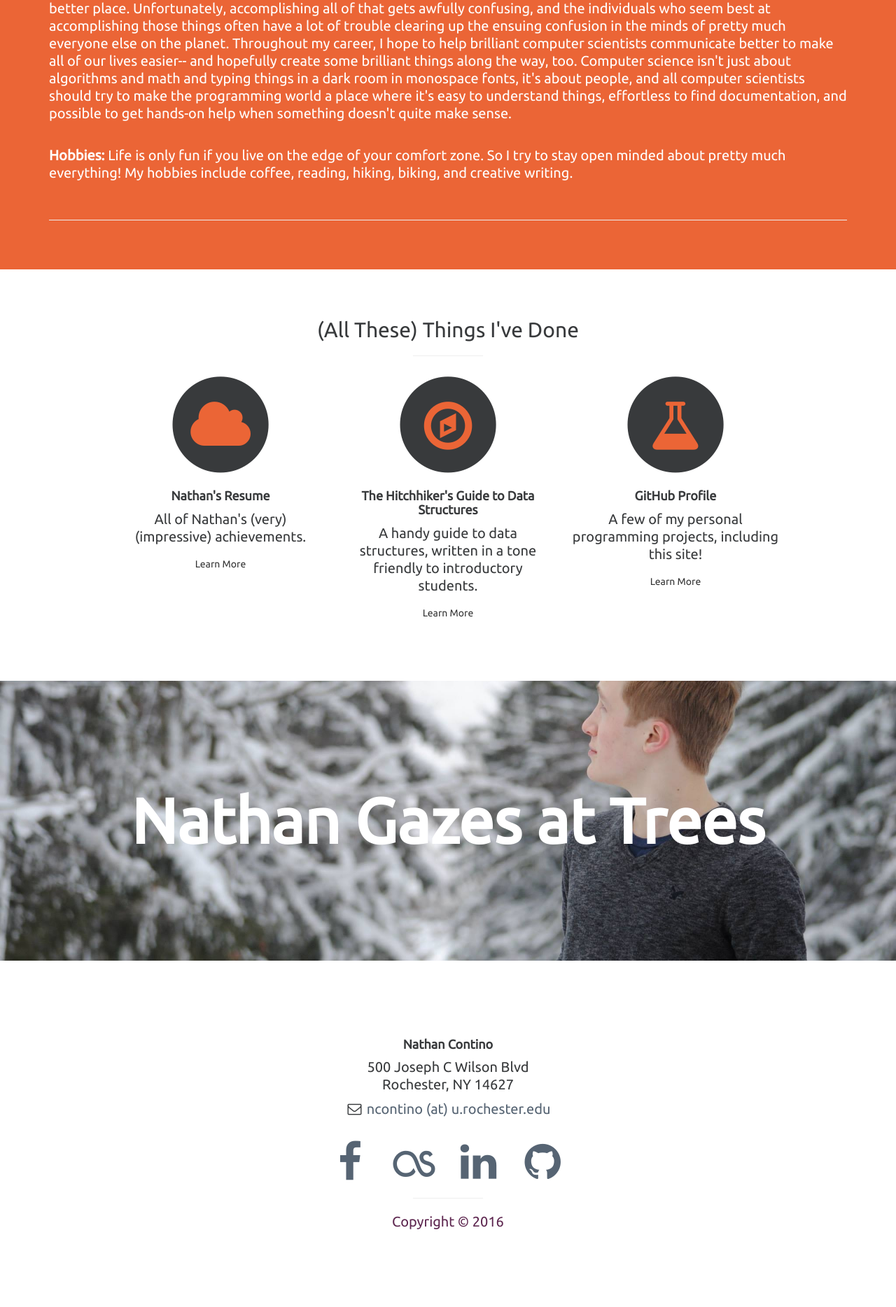
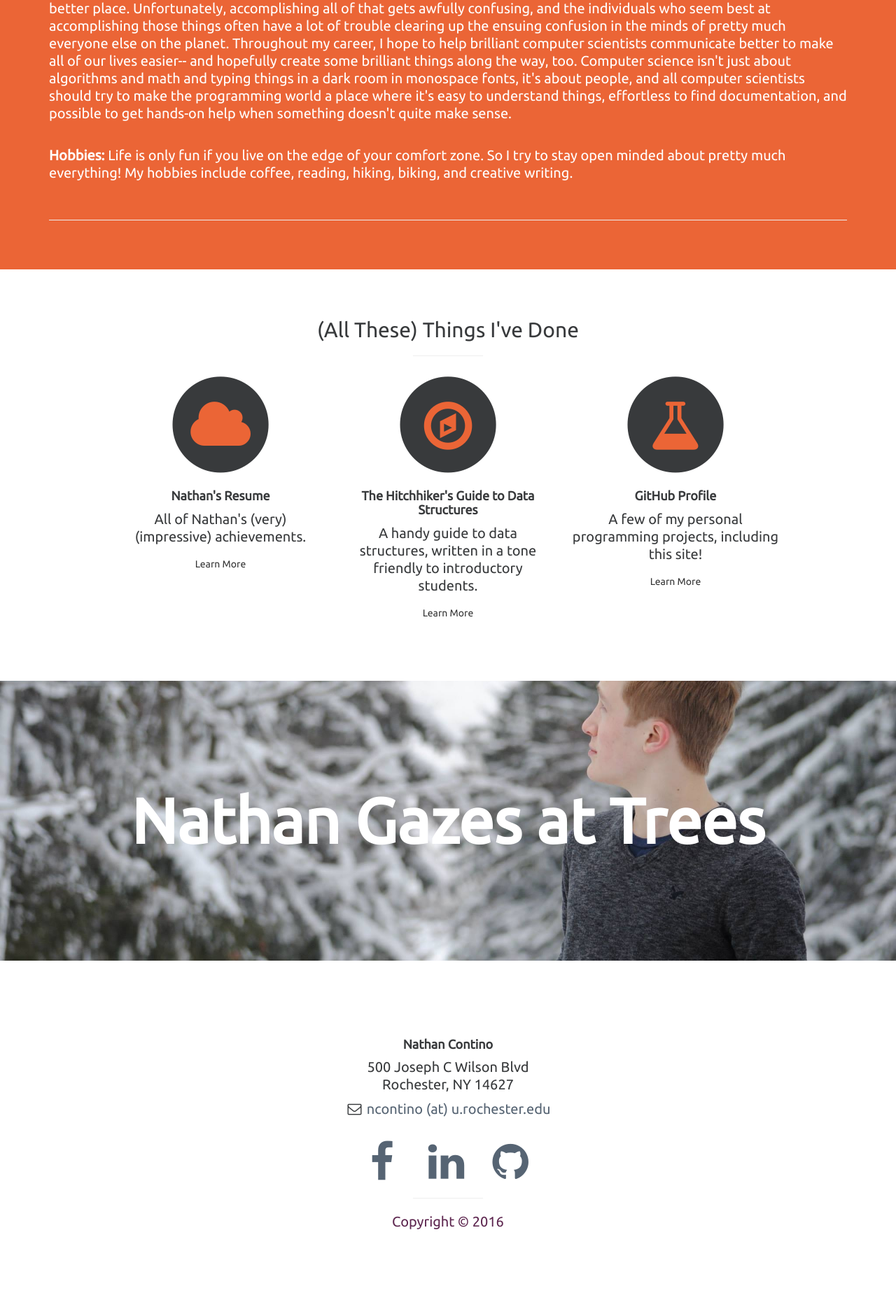
Before and after one commit to nathan-contino/nathan-contino.github.io, a Jekyll site: the page built from index.html, in a window 1280 px wide. Shown: the part 1209-3077 px from the top of the page at 70% size. Built offline with Jekyll 4.4.1, drawn with Linux system fonts in a browser that asks for light colours.

Commit message:
resume update, last.fm scrub
Former-commit-id: fb38a43d47ded5b2c2da8ab18ee7785ae67220f5 [formerly a0e12b27bd0688f6afef8f14c8f5452143c431af] [formerly 1f46caac265d0494e544a587d21e28d0209dede4 [formerly 2b7ad78664c82de16d2390d835a2cc943240e6ec]]
Former-commit-id: 93a5821a84cbd08b2883410700ec7db3feeaa0c4 [formerly fad0f433d0255ea6b1c3daf54ce6d135f57c993f]
Former-commit-id: 57d293af52477e82338820f6668520058d0257df

```diff
--- a/_includes/footer.html
+++ b/_includes/footer.html
@@ -19,9 +19,6 @@
             <a href="https://facebook.com/vanilla.nut"><i class="fa fa-facebook fa-fw fa-3x"></i></a>
           </li>
           <li>
-            <a href="https://last.fm/user/nchewbacca"><i class="fa fa-lastfm fa-fw fa-3x"></i></a>
-          </li>
-          <li>
             <a href="https://www.linkedin.com/in/natecontino"><i class="fa fa-linkedin fa-fw fa-3x"></i></a>
           </li>
           <li>
```
Also changed, not shown: 1 other file.
